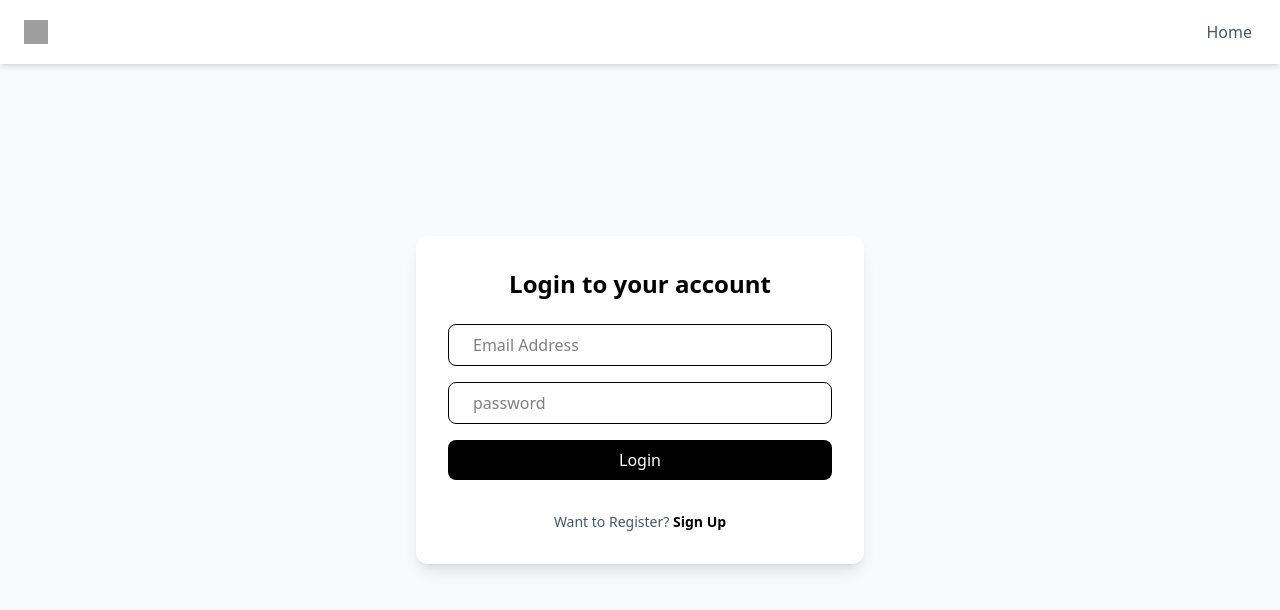
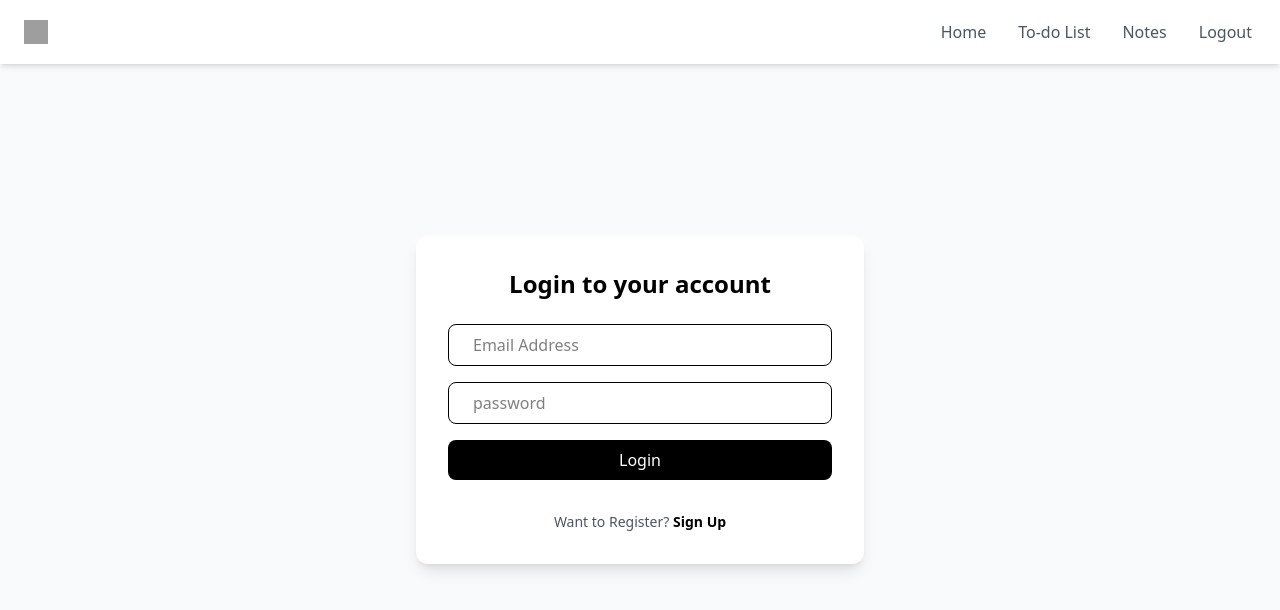
Before and after one commit to codingcat40/Todo-MERN, a React (Vite) app in the folder client/: page /login in a window 1280 px wide. Shown: the top 610 px of the page. Built offline with nearby package versions, Linux system fonts and the light colour scheme; no server answers; grey boxes are pictures that could not be loaded.

Commit message:
User model finished (almost)

```diff
--- a/client/src/App.jsx
+++ b/client/src/App.jsx
@@ -7,11 +7,12 @@ import Signup from './pages/Signup'
 import Navbar from './components/Navbar'
 import ListItems from './components/ListItems'
 import NotesItems from './components/NotesItems'
+import { AuthProvider } from './context/AuthContext'
 
 function App() {
 
   return (
-    <>
+    <AuthProvider>
     <Navbar />
     <Routes>
       <Route path='/' element={<Home />}/>
@@ -21,7 +22,7 @@ function App() {
       <Route path='/todo-items' element={<ListItems />}/>
       <Route path='/notes-items' element={<NotesItems />}/>
     </Routes>
-    </>
+    </AuthProvider>
   )
 }
 
--- a/client/src/components/Navbar.jsx
+++ b/client/src/components/Navbar.jsx
@@ -1,26 +1,29 @@
-import React from 'react'
-import { Link } from 'react-router-dom'
+import React, { useState } from 'react'
+import { Link, useNavigate } from 'react-router-dom'
 import Logo from '../assets/Logo.png'
-import { useState } from 'react'
 import { useEffect } from 'react'
 import axios from 'axios'
 
 const Navbar = () => {
-  const [loggedIn, setLoggedIn] = useState(false);
+  const [loggedIn, setLoggedIn] = useState(true);
+  const navigate = useNavigate();
 
   // check if there is any active session
-  useEffect( () => {
+  useEffect(() => {
 
      axios.get('http://localhost:3001/api/check-session', {withCredentials: true}).then((res) => {
         setLoggedIn(res.data.loggedIn);
       }).catch((err) => console.log(err))
 
 
-  }, [])
+  }, [setLoggedIn])
 
 
-  const handleLogout = () => {
-
+  const handleLogout = async () => {
+      await axios.post('http://localhost:3001/api/user/logout', {}, {withCredentials: true}).then(() => {
+        setLoggedIn(false);
+        navigate('/');
+      }).catch(err => console.log(err));
   }
 
   return (
--- /dev/null
+++ b/client/src/context/AuthContext.jsx
@@ -0,0 +1,16 @@
+
+import { createContext, useContext, useState } from "react"
+
+const AuthContext = createContext();
+
+
+export const AuthProvider = ({children}) => {
+    const [loggedIn, setLoggedIn] = useState(false);
+
+    return <AuthContext.Provider value={{loggedIn, setLoggedIn}}>
+        {children}
+    </AuthContext.Provider>
+}
+
+
+export const useAuth = () => useContext(AuthContext);
--- a/client/src/pages/Login.jsx
+++ b/client/src/pages/Login.jsx
@@ -13,6 +13,7 @@ const Login = () => {
       if(res.data.success){
         // login success
         // go back to todo list
+
         navigate('/todo-items')
 
       }
```
Also changed, not shown: 1 other file (tests, documents, lock files or other folders).
